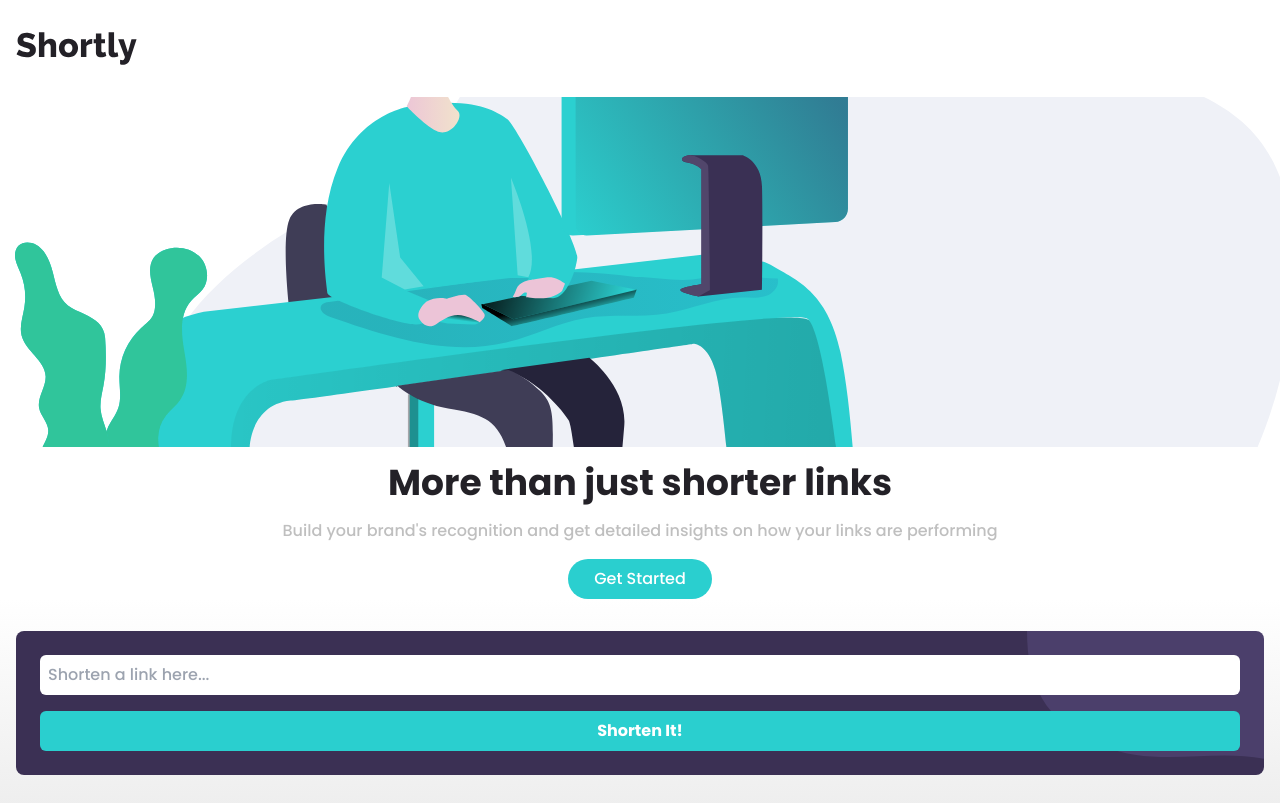
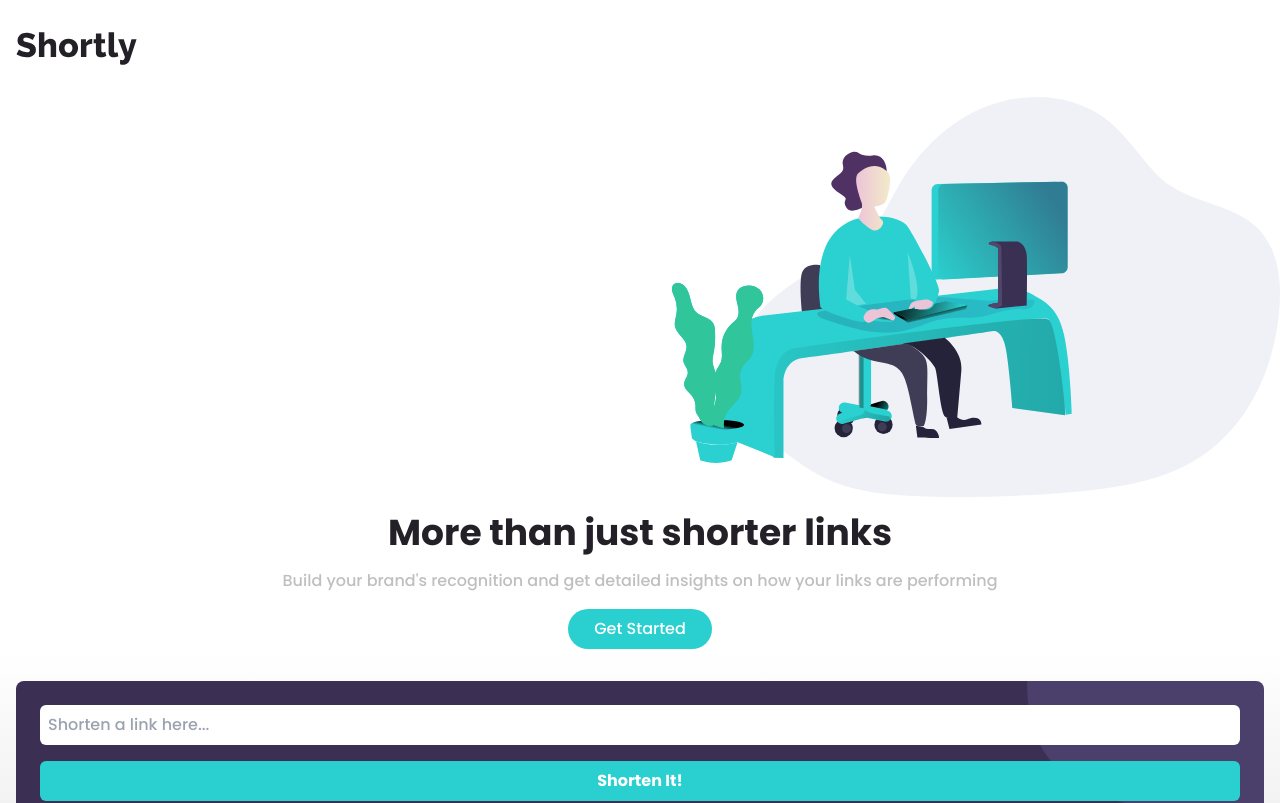
Before and after one commit to Sebaplz/url-shortening, a React (Vite) app: page / in a window 1280 px wide. Shown: the top 803 px of the page. Built offline with nearby package versions, Linux system fonts and the light colour scheme.

Commit message:
md listo

```diff
--- a/src/components/Hero.jsx
+++ b/src/components/Hero.jsx
@@ -1,12 +1,12 @@
 export default function Hero() {
   return (
     <section id="hero">
-      <div className="bg-left- h-[350px] w-full bg-[url('/illustration-working.svg')] bg-cover bg-[15px] bg-no-repeat"></div>
-      <div className="flex flex-col items-center  gap-4 pt-4 text-center">
+      <div className="h-[350px] w-full bg-[url('/illustration-working.svg')] bg-cover bg-[15px] bg-no-repeat md:h-[400px] md:bg-contain md:bg-right"></div>
+      <div className="flex flex-col items-center gap-4 pt-4 text-center">
         <h1 className="text-4xl font-bold text-[#232127]">
           More than just shorter links
         </h1>
-        <p className="text-[#BFBFBF]">
+        <p className="px-10 text-[#BFBFBF]">
           Build your brand&apos;s recognition and get detailed insights on how
           your links are performing
         </p>
```
